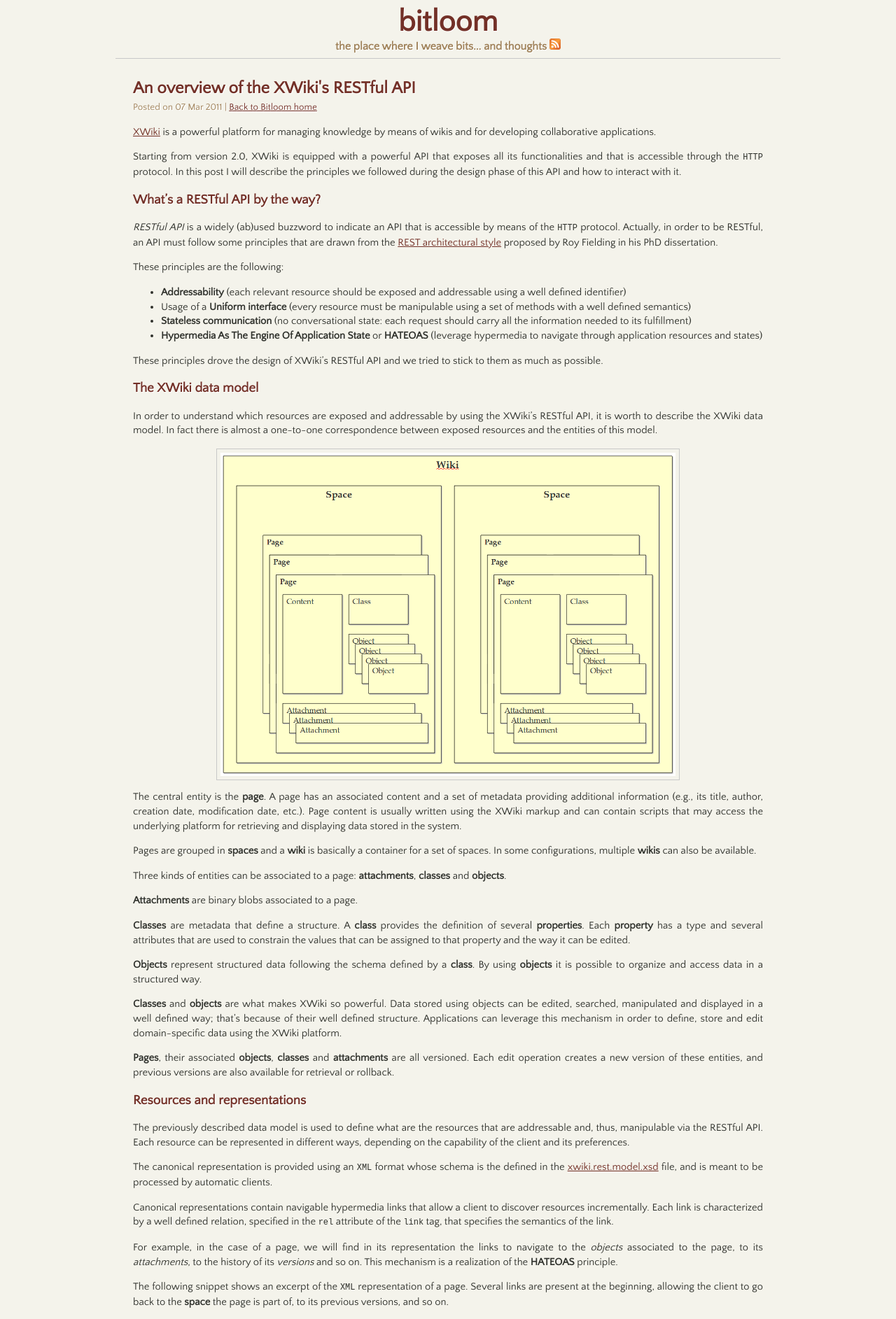
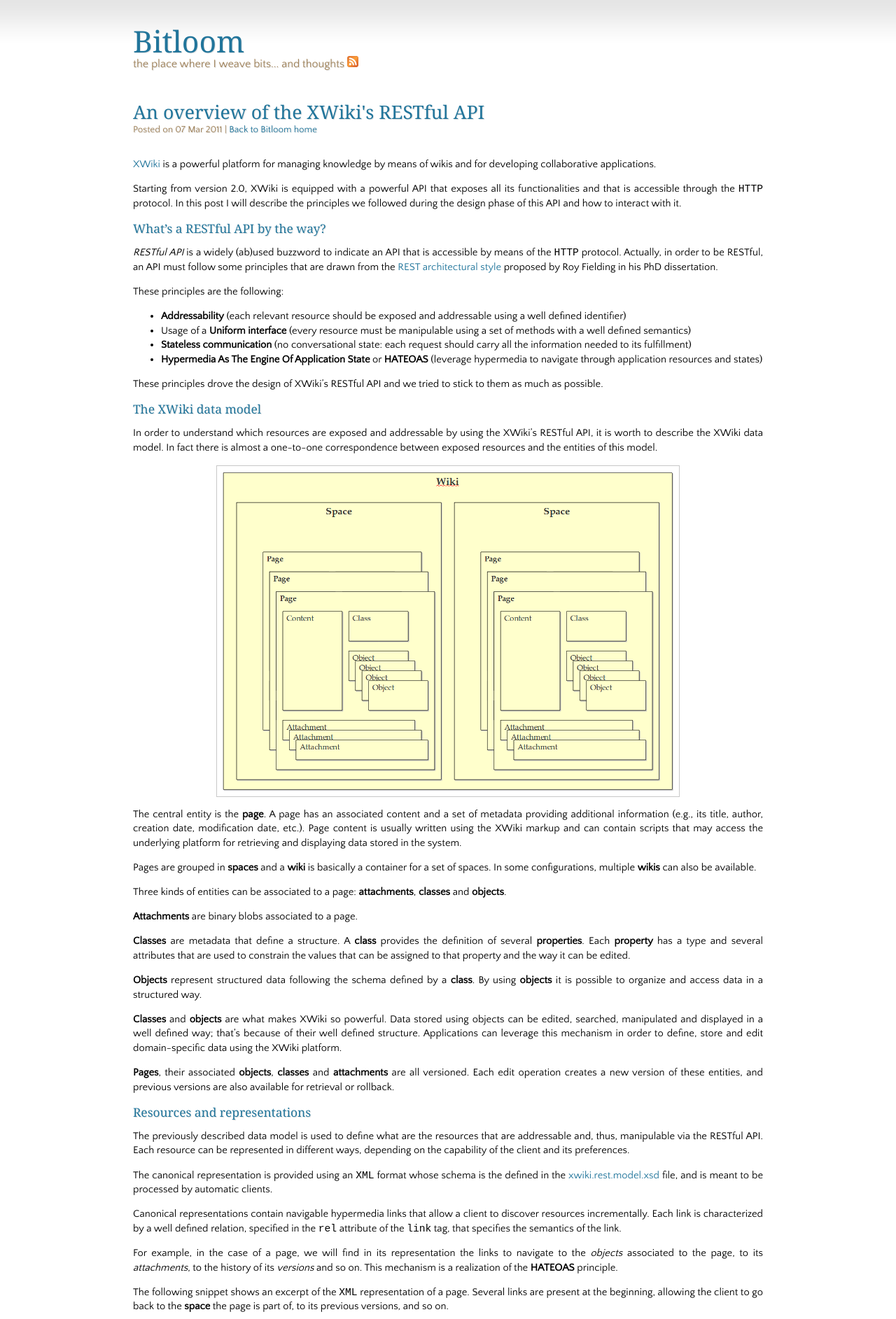
Before and after one commit to fmancinelli/fmancinelli.github.com, a Jekyll site: the page built from _posts/2011-03-07-XWikis_RESTful_API.markdown, in a window 1280 px wide. Shown: the top 1885 px of the page at 70% size. Built offline with Jekyll 4.4.1, drawn with Linux system fonts in a browser that asks for light colours; comment, search, counter and statistics services are not loaded.

Commit message:
Restyling (take two :))

```diff
--- a/_layouts/default.html
+++ b/_layouts/default.html
@@ -21,19 +21,18 @@
   <title>Bitloom - {{page.title}}</title>
 </head>
 <body>
-  <header id="page_header">
-    <h1><a href="/">bitloom</a></h1>
-    <h2>the place where I weave bits... and thoughts <a href="atom.xml" type="application/atom+xml"><img src="/images/feed-icon16x16.png" style="border: 0"/></a></h2>
-  </header>
+  <div id="wrapper">
+    <header id="page_header">
+      <h1><a href="/">Bitloom</a></h1>
+      <h2>the place where I weave bits... and thoughts <a href="atom.xml" type="application/atom+xml"><img src="/images/feed-icon16x16.png" style="border: 0"/></a></h2>
+    </header>
 
-  <section id="main">
-  {{content}}
-  </section>
+    {{content}}
+
+  </div>
 
   <footer id="page_footer">
-    <div class="content" style="text-align: right">
-      &copy; 2011 by <a href="http://about.me/fabio.mancinelli">Fabio Mancinelli</a><br/>
-      <span style="font-size:9pt">This work is licensed under a <a rel="license" href="http://creativecommons.org/licenses/by-sa/3.0/">Creative Commons Attribution-ShareAlike 3.0 Unported License</a>, unless otherwise noted.</span>
-    </div>
+    <h1>&copy; 2011 by <a href="http://about.me/fabio.mancinelli">Fabio Mancinelli</a></h1>
+    <h2>This work is licensed under a <a rel="license" href="http://creativecommons.org/licenses/by-sa/3.0/">Creative Commons Attribution-ShareAlike 3.0 Unported License</a>, unless otherwise noted.</h2>
   </footer>
 </body>
--- a/stylesheets/style.css
+++ b/stylesheets/style.css
@@ -1,30 +1,42 @@
+/*
+ * blog.fabiomancinelli.org CSS stylesheet
+ * (C) 2011 by Fabio Mancinelli <fm@fabiomancinelli.org>
+ *
+ * This work is licensed under a Attribution-ShareAlike 3.0 Unported (CC BY-SA 3.0) License.
+ * http://creativecommons.org/licenses/by-sa/3.0/
+ */
+
+/*********************************************************
+ * Enabling HTML5 tags for browsers non supporting HTML5 *
+ *********************************************************/
 header { display: block; }
 footer { display: block; }
 section { display: block; }
 article { display: block; }
 
+/*******************
+ * Generic styling *
+ *******************/
 body {
-    font-family: 'Quattrocento Sans'; /*, 'URW Palladio L', 'Droid Sans';*/
-    color: #2E302B;
-    background: #F4F3EB;
-    margin: 0.5em auto;
+    background: #FFFFFF url(/images/top-grad.png) repeat-x;
+    font-family: "Quattrocento Sans";
+    margin: 0px;
+    padding: 0px;
 }
 
 a:link {
-    color: #733027;
+    color: #21759B;
+    text-decoration: none;
 }
 
-a:visited {
-    color: #733027;
+a:hover {
+    color: #21759B;
+    text-decoration: underline;
 }
 
-code {
-  font-size: 9pt;
-}
 
-/* Pygments highlighted code size */
-pre > code {
-  font-size: 9pt;
+a:visited {
+    color: #21759B;
 }
 
 h1 > a:link {
@@ -35,112 +47,142 @@
     text-decoration: underline;
 }
 
-header#page_header  {
-    width: 950px;
-    text-align: center;
-    margin: 0 auto 2em auto;
-    padding: 0 0 0.5em 0;
-    border-bottom: 1px solid #C8C8C8
+/*****************************************************************************************
+ * The div that wraps all the content and defines the site width (except for the footer) *
+ *****************************************************************************************/
+#wrapper {
+    margin: 0px auto 0px;
+    width: 900px;
 }
 
-header#page_header > h1 {
-    font-size: 32pt;
-    color: #733027;
-    margin: 0;
-    padding: 0;
-    text-shadow: 1px 1px white;
+
+/****************************
+ * Style for the top header *
+ ****************************/
+header#page_header {
+    margin-bottom: 50px;
 }
 
-header#page_header > h2 {
-    font-size: 12pt;
-    color: #9F8158;
-    margin: 0;
-    padding: 0;
-    text-shadow: 1px 1px white;
+header#page_header h1 {
+    color: #21759B;
+    font-family: Georgia;
+    font-size: 32pt;
+    font-weight: normal;
+    margin-bottom: 0px;
+    text-shadow: 1px 1px #E0E0E0;
 }
 
-footer#page_footer {
-    color: #FFF7C0;
-    background: #733037;
-    height: 240px;
+header#page_header h2 {
+    color: #9F8158;
+    font-size: 12pt;
+    font-weight: normal;
+    margin-top: -7px;
+    text-shadow: 1px 1px #E0E0E0;
 }
 
-footer#page_footer > .content {
-    font-size: 10pt;
-    width: 950px;
-    margin: 0 auto;
-    padding-top: 2em;
-}
-
-footer#page_footer a:link {
-    color: #FFF7C0;
-}
-
-footer#page_footer a:visited {
-    color: #FFF7C0;
-}
-
-section#main {
-    width: 900px;
-    margin: 0 auto;
+/*********************************************
+ * Style for the post index in the home page *
+ *********************************************/
+section#posts {
+    color: #202020;
     line-height: 1.3em;
     text-align: justify;
 }
 
-section#main > h1 {
-    font-size: 18pt;
-    color: #733027;
+section#posts ul
+{
+    list-style-type: diamond;
+    margin-bottom: 100px;
 }
 
+section#posts li
+{
+    margin-bottom: 20px;
+    color: #606060;
+    font-size: 11pt;
+}
+
+section#posts h1 {
+    color: #21759B;
+    font-family: Georgia;
+    font-size: 20pt;
+    font-weight: normal;
+    margin-bottom: 25px;
+    text-shadow: 1px 1px #E0E0E0;
+}
+
+section#posts h2 {
+    color: #21759B;
+    font-family: Georgia;
+    font-size: 14pt;
+    font-weight: normal;
+    margin: 0px;
+    text-shadow: 1px 1px #E0E0E0;
+}
+
+section#posts h3 {
+    color: #9F8158 ;
+    font-family: "Quattrocento Sans";
+    font-size: 10pt;
+    font-weight: normal;
+    margin-top: -5px;
+    text-shadow: 1px 1px #E0E0E0;
+}
+
+/***************************
+ * Style for a single post *
+ ***************************/
 article.post {
     font-size: 11pt;
+    line-height: 1.4em;
     margin-bottom: 4em;
-    border-bottom: 1px solid #C8C8C8;
+    text-align: justify;
 }
 
-article.post > header > h1 {
-    font-size: 18pt;
-    color: #733027;
-    margin: 0;
-    padding: 0;
-    text-shadow: 1px 1px white;
+article.post header {
+    margin-bottom: 2em;
 }
 
-article.post > header > h2 {
+article.post header h1 {
+    color: #21759B;
+    font-family: Georgia;
+    font-size: 20pt;
+    font-weight: normal;
+    margin-bottom: 5px;
+    text-shadow: 1px 1px #E0E0E0;
+}
+
+article.post header h2 {
+    color: #9F8158;
+    font-family: "Quattrocento Sans";
     font-size: 10pt;
     font-weight: normal;
-    color: #9F8158;
-    margin: 0.5em 0;
-    padding: 0;
-    text-shadow: 1px 1px white;
+    margin: 0px;
+    text-shadow: 1px 1px #E0E0E0;
 }
 
-article.post > header > h3 {
-    margin: 0;
-    padding: 0;
-    text-shadow: 1px 1px white;
+article.post h1 {
+    color: #21759B;
+    font-family: Georgia;
+    font-size: 13pt;
+    font-weight: normal;
+    text-shadow: 1px 1px  #E0E0E0;
 }
 
-article.post > footer {
-    margin-bottom: 1em;
+article.post h2 {
+    color: #21759B;
+    font-family: Georgia;
+    font-size: 12pt;
+    font-weight: normal;
+    text-shadow: 1px 1px #E0E0E0;
 }
 
-article.post > h1 {
-    font-size: 14pt;
-    color: #733027;
-    text-shadow: 1px 1px white;
-}
-
-article.post > h2 {
-    font-size: 12pt;
-    color: #733027;
-    text-shadow: 1px 1px white;
-}
-
-article.post > h3 {
+article.post h3 {
+    color: #21759B;
+    font-family: Georgia;
     font-size: 10pt;
-    color: #733027;
-    text-shadow: 1px 1px white;
+    font-weight: normal;
+    text-shadow: 1px 1px #E0E0E0;
 }
 
 article.post img {
@@ -151,10 +193,42 @@
     border: 1px solid #C8C8C8;
 }
 
+/* Disqus comments styling */
 div#disqus_thread {
     border-top: 1px solid #C8C8C8;
+    margin-top: 10px;
 }
 
-.gray {
-    color: #A0A0A0;
+/*****************************
+ * Style for the page footer *
+ *****************************/
+footer#page_footer {
+    background-color: #21759B;
+    height: 350px;
+    padding: 30px 20px 0px 0px;
+    text-align: right;
 }
+
+footer#page_footer a:link {
+    color: #FFFFFF;
+}
+
+footer#page_footer a:visited {
+    color: #FFFFFF;
+}
+
+footer#page_footer h1 {
+    color: #FFFFFF;
+    font-weight: normal;
+    font-size: 11pt;
+    margin: 0px;
+    text-shadow: 1px 1px #808080;
+}
+
+footer#page_footer h2 {
+    color: #FFFFFF;
+    font-weight: normal;
+    font-size: 10pt;
+    margin: 0px;
+    text-shadow: 1px 1px #808080;
+}
```
Also changed, not shown: index.html (+10 -18 lines), images/top-grad.png (added).
